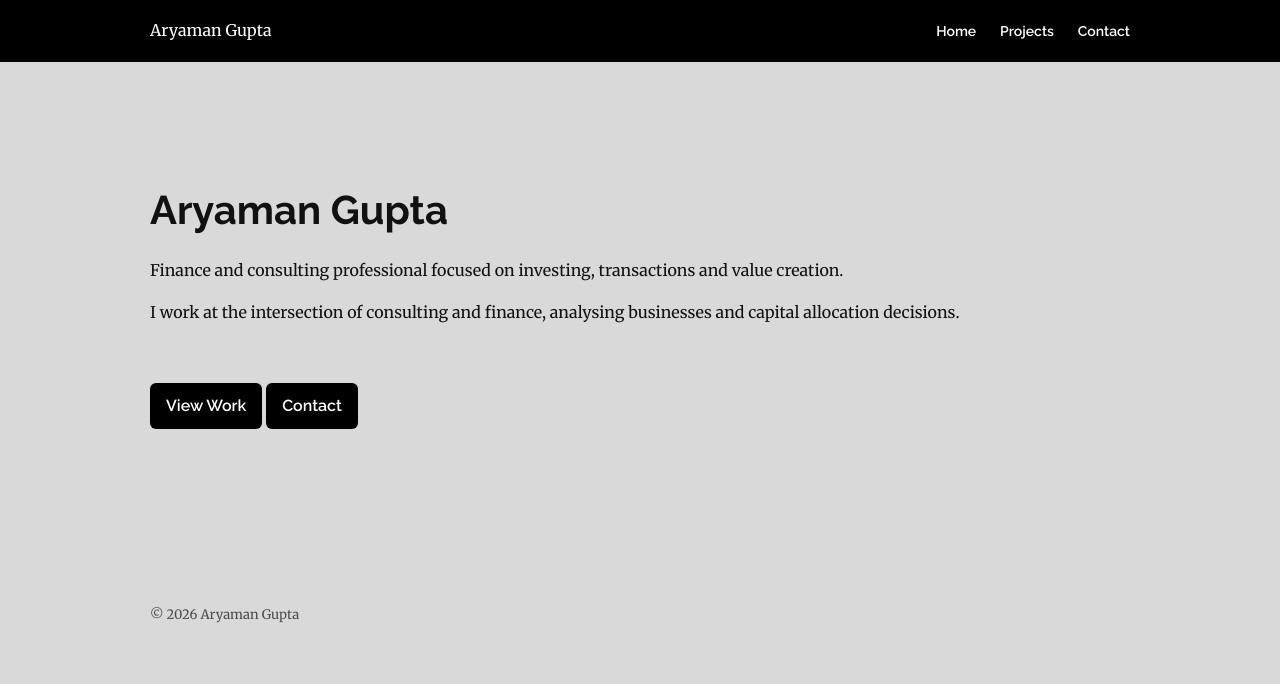
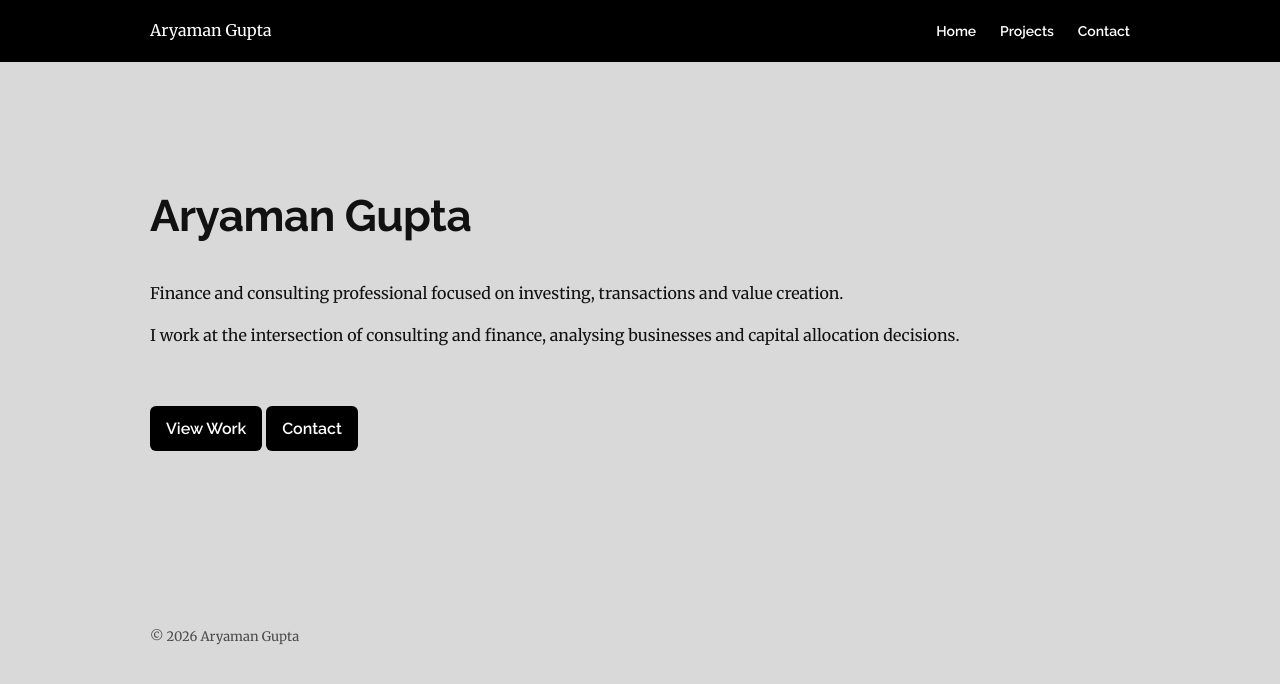
Before and after one commit to kungfumonk29/kungfumonk29.github.io, a Jekyll site: the page built from index.md, in a window 1280 px wide. Shown: the top 684 px of the page. Built offline with Jekyll 4.4.1, drawn with Linux system fonts in a browser that asks for light colours.

Commit message:
Update main.css

```diff
--- a/assets/css/main.css
+++ b/assets/css/main.css
@@ -55,8 +55,8 @@ h1,h2{
 }
 
 h1{
-  font-size:40px;
-  margin-bottom:10px;
+  font-size:44px;
+  letter-spacing:-0.5px;
 }
 
 p{
```
